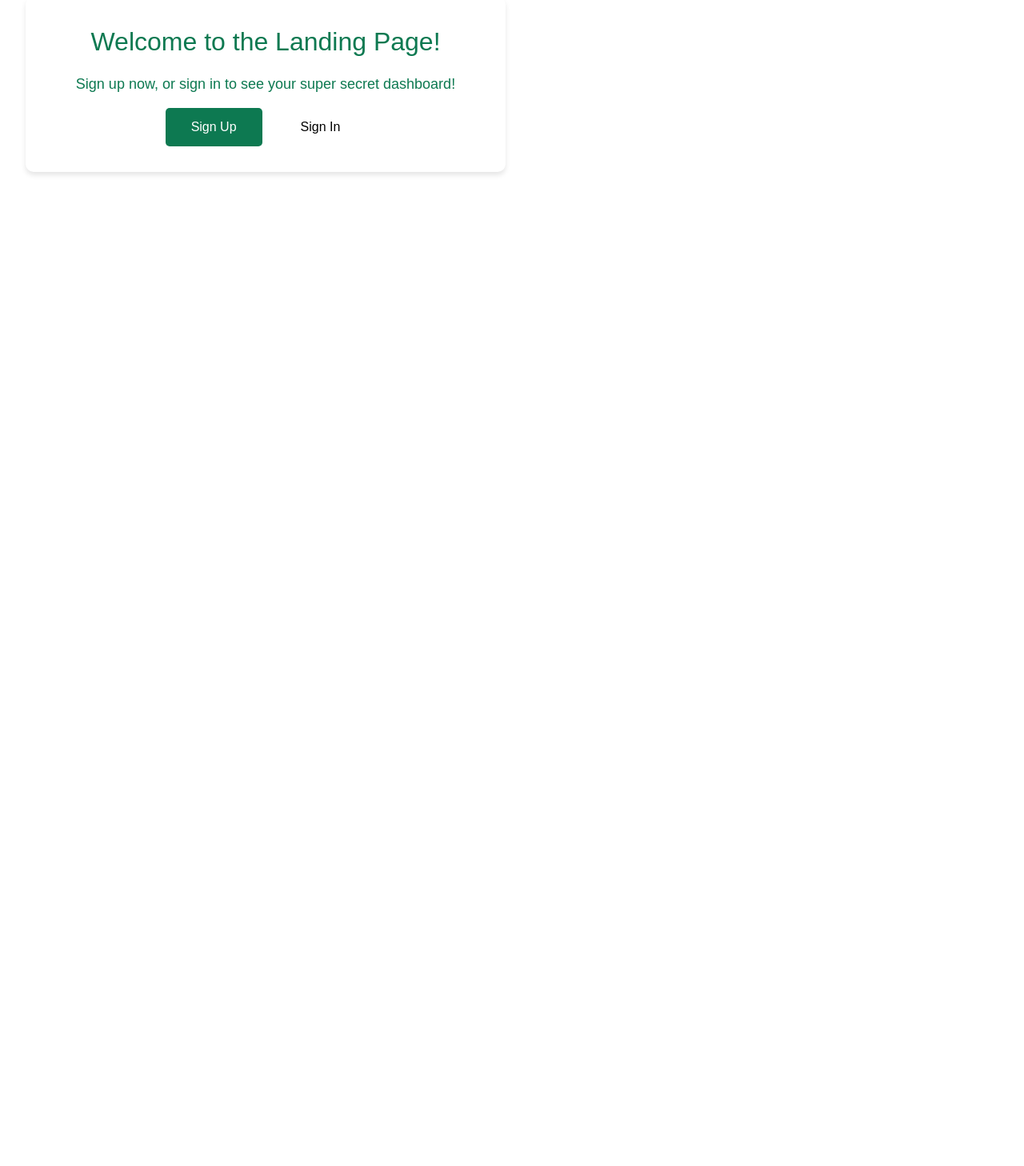
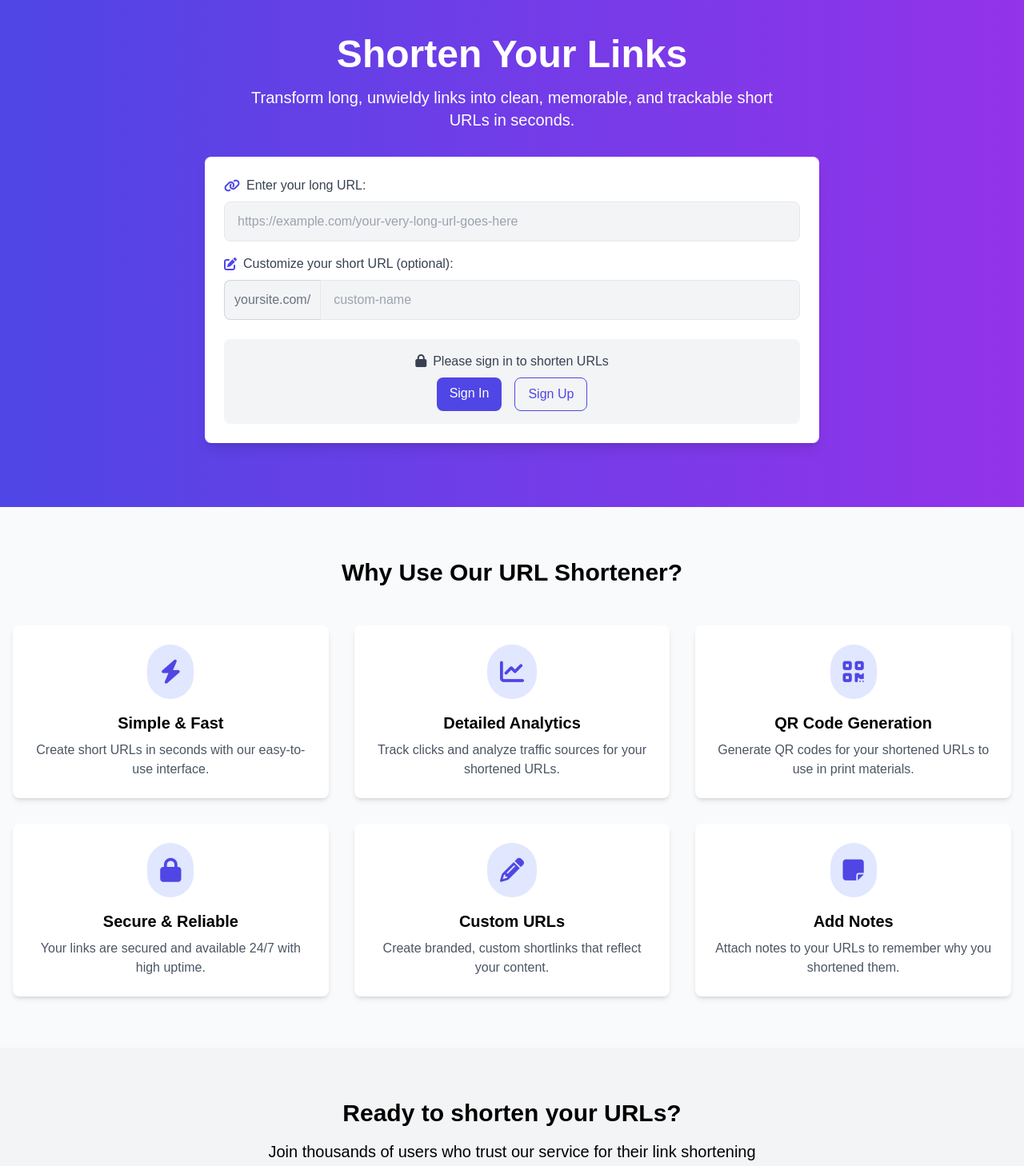
Before and after one commit to kiran1926/URL-shortening-app-frontend, a React (Vite) app: page / in a window 1280 px wide. Shown: the part 100-1558 px from the top of the page at 80% size. Before the commit the page ends 800 px from the top, so only its background shows below. Built offline with nearby package versions, Linux system fonts and the light colour scheme; no server answers.

Commit message:
wip: started landing page, need teams approval and edits

```diff
--- a/index.html
+++ b/index.html
@@ -6,6 +6,7 @@
     <link rel="icon" type="image/svg+xml" href="/vite.svg" />
     <meta name="viewport" content="width=device-width, initial-scale=1.0" />
     <script src="https://cdn.tailwindcss.com"></script>
+    <link rel="stylesheet" href="https://cdnjs.cloudflare.com/ajax/libs/font-awesome/6.4.0/css/all.min.css" />
     <title>URL shortening</title>
 </head>
 
--- a/src/components/Landing/Landing.css
+++ /dev/null
@@ -1,51 +0,0 @@
-.landing {
-  display: flex;
-  align-items: center;
-  padding: 2rem;
-}
-
-.card {
-  background-color: white;
-  border-radius: 10px;
-  box-shadow: 0 4px 6px rgba(0, 0, 0, 0.1);
-  padding: 2rem;
-  width: 100%;
-  max-width: 400px;
-  text-align: center;
-}
-
-.card h1 {
-  font-size: 2rem;
-  color: #0d7951;
-  margin-bottom: 1rem;
-}
-
-.card p {
-  font-size: 1.125rem;
-  color: #0d7951;
-  margin-bottom: 2rem;
-}
-
-.card-actions {
-  display: flex;
-  justify-content: center;
-  gap: 1rem;
-}
-
-.btn {
-  padding: 0.75rem 2rem;
-  border: none;
-  border-radius: 5px;
-  font-size: 1rem;
-  cursor: pointer;
-  transition: background-color 0.3s ease;
-}
-
-.sign-up-btn {
-  background-color: #0d7951;
-  color: white;
-}
-
-.sign-up-btn:hover {
-  background-color: #0d7951;
-}
--- a/src/components/Landing/Landing.jsx
+++ b/src/components/Landing/Landing.jsx
@@ -1,21 +1,203 @@
-import { Link } from 'react-router-dom';
-import './Landing.css';
+import { useContext, useState } from "react";
+import { Link } from "react-router-dom";
+import { UserContext } from "../../contexts/UserContext";
 
 const Landing = () => {
+  const { user } = useContext(UserContext);
+  const [longUrl, setLongUrl] = useState("");
+  const [customUrl, setCustomUrl] = useState("");
+
+  const handleSubmit = (e) => {
+    e.preventDefault();
+    console.log("Form submitted:", { longUrl, customUrl });
+  };
+
   return (
-    <main className="landing">
-      <div className="card">
-        <h1>Welcome to the Landing Page!</h1>
-        <p>Sign up now, or sign in to see your super secret dashboard!</p>
-        <div className="card-actions">
-          <Link to="/sign-up">
-            <button className="btn sign-up-btn">Sign Up</button>
-          </Link>
-          <Link to="/sign-in">
-            <button className="btn sign-in-btn">Sign In</button>
-          </Link>
+    <main className="min-h-screen bg-gray-50">
+      <section className="py-20 bg-gradient-to-r from-indigo-600 to-purple-600 text-white">
+        <div className="container mx-auto px-4 text-center">
+          <h1 className="text-5xl font-extrabold mb-4 animate-fade-in">
+            Shorten Your Links
+          </h1>
+          <p className="text-xl mb-8 max-w-2xl mx-auto">
+            Transform long, unwieldy links into clean, memorable, and trackable
+            short URLs in seconds.
+          </p>
+
+          {/* URL Shortener Form */}
+          <div className="max-w-3xl mx-auto bg-white rounded-lg shadow-lg p-6 mt-8">
+            <form onSubmit={handleSubmit}>
+              <div className="mb-4">
+                <div className="flex items-center mb-2">
+                  <i className="fas fa-link text-indigo-600 mr-2"></i>
+                  <label
+                    htmlFor="longUrl"
+                    className="text-gray-700 font-medium text-left"
+                  >
+                    Enter your long URL:
+                  </label>
+                </div>
+                <input
+                  type="url"
+                  id="longUrl"
+                  className="w-full px-4 py-3 border rounded-lg focus:ring-2 focus:ring-indigo-500 focus:border-indigo-500 disabled:bg-gray-100 disabled:text-gray-500"
+                  placeholder="https://example.com/your-very-long-url-goes-here"
+                  value={longUrl}
+                  onChange={(e) => setLongUrl(e.target.value)}
+                  disabled={!user}
+                  required
+                />
+              </div>
+
+              <div className="mb-6">
+                <div className="flex items-center mb-2">
+                  <i className="fas fa-edit text-indigo-600 mr-2"></i>
+                  <label
+                    htmlFor="customUrl"
+                    className="text-gray-700 font-medium text-left"
+                  >
+                    Customize your short URL (optional):
+                  </label>
+                </div>
+                <div className="flex">
+                  <span className="inline-flex items-center px-3 text-gray-500 bg-gray-100 border border-r-0 border-gray-300 rounded-l-lg">
+                    yoursite.com/
+                  </span>
+                  <input
+                    type="text"
+                    id="customUrl"
+                    className="flex-1 px-4 py-3 border rounded-r-lg focus:ring-2 focus:ring-indigo-500 focus:border-indigo-500 disabled:bg-gray-100 disabled:text-gray-500"
+                    placeholder="custom-name"
+                    value={customUrl}
+                    onChange={(e) => setCustomUrl(e.target.value)}
+                    disabled={!user}
+                  />
+                </div>
+              </div>
+
+              <div className="text-center">
+                {user ? (
+                  <button
+                    type="submit"
+                    className="px-6 py-3 bg-indigo-600 text-white font-medium rounded-lg hover:bg-indigo-700 focus:outline-none focus:ring-2 focus:ring-offset-2 focus:ring-indigo-500 transition-colors"
+                  >
+                    <i className="fas fa-cut mr-2"></i>
+                    Shorten URL
+                  </button>
+                ) : (
+                  <div className="bg-gray-100 p-4 rounded-lg">
+                    <p className="text-gray-700 mb-2">
+                      <i className="fas fa-lock mr-2"></i>
+                      Please sign in to shorten URLs
+                    </p>
+                    <div className="flex justify-center space-x-4">
+                      <Link
+                        to="/sign-in"
+                        className="px-4 py-2 bg-indigo-600 text-white font-medium rounded-lg hover:bg-indigo-700 transition-colors"
+                      >
+                        Sign In
+                      </Link>
+                      <Link
+                        to="/sign-up"
+                        className="px-4 py-2 border border-indigo-600 text-indigo-600 font-medium rounded-lg hover:bg-indigo-50 transition-colors"
+                      >
+                        Sign Up
+                      </Link>
+                    </div>
+                  </div>
+                )}
+              </div>
+            </form>
+          </div>
         </div>
-      </div>
+      </section>
+
+      <section className="py-16 px-4">
+        <div className="container mx-auto">
+          <h2 className="text-3xl font-bold text-center mb-12">
+            Why Use Our URL Shortener?
+          </h2>
+
+          <div className="grid grid-cols-1 md:grid-cols-3 gap-8">
+            <div className="bg-white p-6 rounded-lg shadow-md text-center">
+              <div className="inline-block p-4 bg-indigo-100 text-indigo-600 rounded-full mb-4">
+                <i className="fas fa-bolt text-3xl"></i>
+              </div>
+              <h3 className="text-xl font-semibold mb-2">Simple & Fast</h3>
+              <p className="text-gray-600">
+                Create short URLs in seconds with our easy-to-use interface.
+              </p>
+            </div>
+            <div className="bg-white p-6 rounded-lg shadow-md text-center">
+              <div className="inline-block p-4 bg-indigo-100 text-indigo-600 rounded-full mb-4">
+                <i className="fas fa-chart-line text-3xl"></i>
+              </div>
+              <h3 className="text-xl font-semibold mb-2">Detailed Analytics</h3>
+              <p className="text-gray-600">
+                Track clicks and analyze traffic sources for your shortened
+                URLs.
+              </p>
+            </div>
+            <div className="bg-white p-6 rounded-lg shadow-md text-center">
+              <div className="inline-block p-4 bg-indigo-100 text-indigo-600 rounded-full mb-4">
+                <i className="fas fa-qrcode text-3xl"></i>
+              </div>
+              <h3 className="text-xl font-semibold mb-2">QR Code Generation</h3>
+              <p className="text-gray-600">
+                Generate QR codes for your shortened URLs to use in print
+                materials.
+              </p>
+            </div>
+            <div className="bg-white p-6 rounded-lg shadow-md text-center">
+              <div className="inline-block p-4 bg-indigo-100 text-indigo-600 rounded-full mb-4">
+                <i className="fas fa-lock text-3xl"></i>
+              </div>
+              <h3 className="text-xl font-semibold mb-2">Secure & Reliable</h3>
+              <p className="text-gray-600">
+                Your links are secured and available 24/7 with high uptime.
+              </p>
+            </div>
+            <div className="bg-white p-6 rounded-lg shadow-md text-center">
+              <div className="inline-block p-4 bg-indigo-100 text-indigo-600 rounded-full mb-4">
+                <i className="fas fa-pencil-alt text-3xl"></i>
+              </div>
+              <h3 className="text-xl font-semibold mb-2">Custom URLs</h3>
+              <p className="text-gray-600">
+                Create branded, custom shortlinks that reflect your content.
+              </p>
+            </div>
+            <div className="bg-white p-6 rounded-lg shadow-md text-center">
+              <div className="inline-block p-4 bg-indigo-100 text-indigo-600 rounded-full mb-4">
+                <i className="fas fa-sticky-note text-3xl"></i>
+              </div>
+              <h3 className="text-xl font-semibold mb-2">Add Notes</h3>
+              <p className="text-gray-600">
+                Attach notes to your URLs to remember why you shortened them.
+              </p>
+            </div>
+          </div>
+        </div>
+      </section>
+      <section className="py-16 bg-gray-100">
+        <div className="container mx-auto px-4 text-center">
+          <h2 className="text-3xl font-bold mb-4">
+            Ready to shorten your URLs?
+          </h2>
+          <p className="text-xl mb-8 max-w-2xl mx-auto">
+            Join thousands of users who trust our service for their link
+            shortening needs.
+          </p>
+
+          {!user && (
+            <Link
+              to="/sign-up"
+              className="px-8 py-4 bg-indigo-600 text-white font-medium text-lg rounded-lg hover:bg-indigo-700 focus:outline-none focus:ring-2 focus:ring-offset-2 focus:ring-indigo-500 transition-colors"
+            >
+              Get Started - It's Free!
+            </Link>
+          )}
+        </div>
+      </section>
     </main>
   );
 };
```
